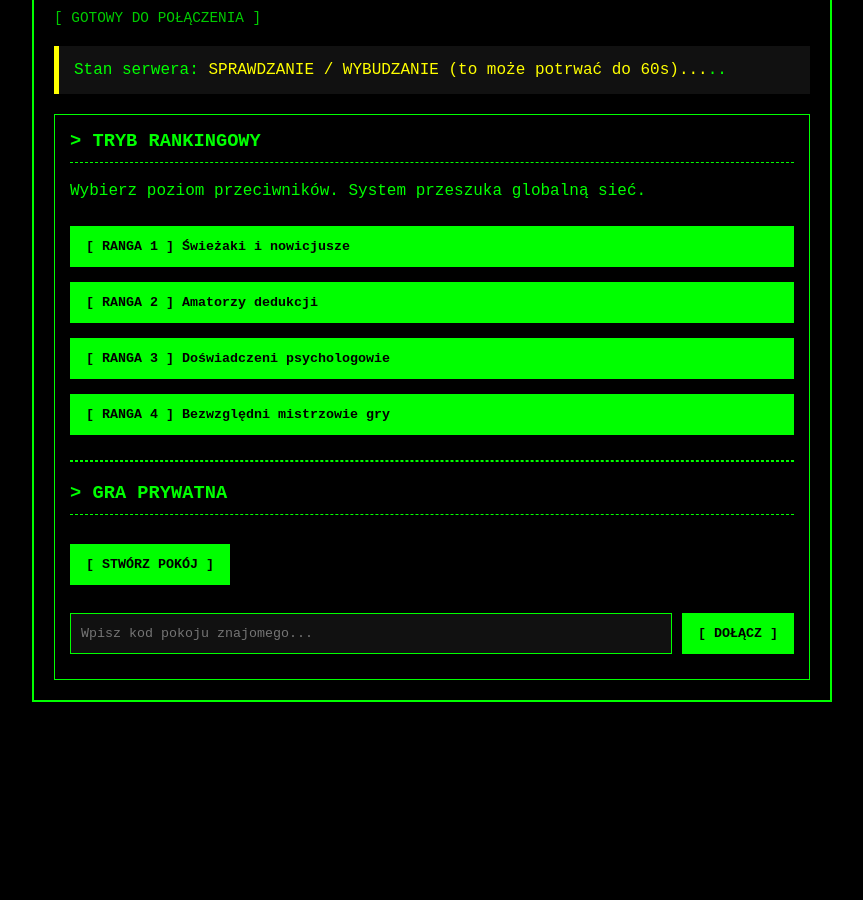
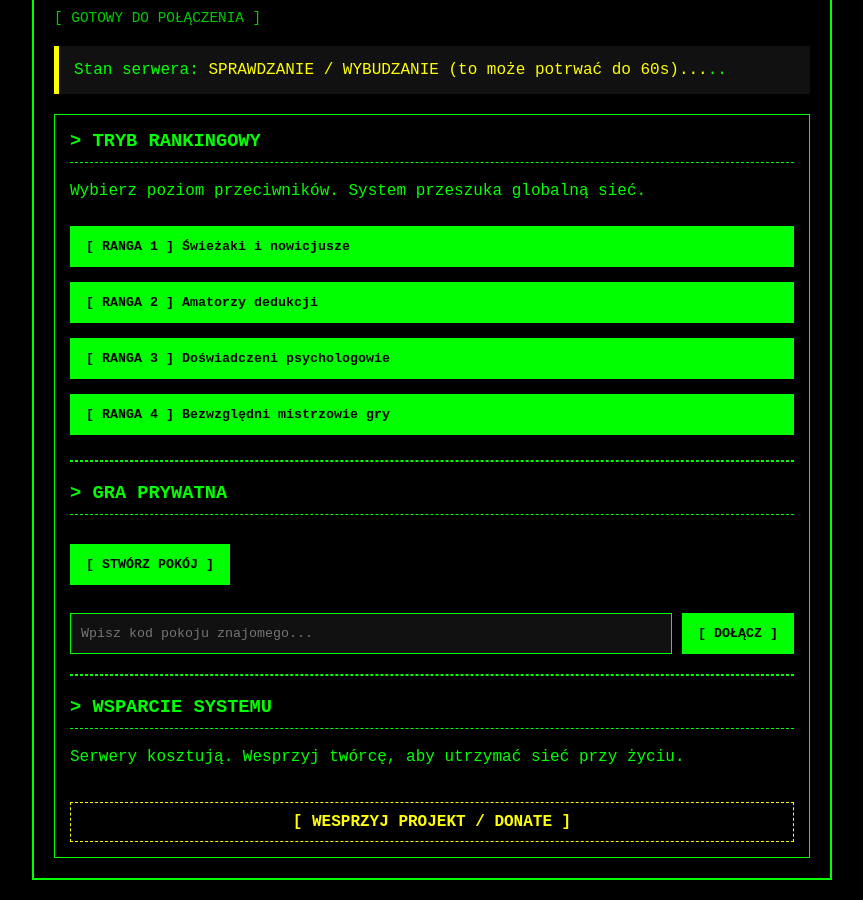
Before and after one commit to PogromcaEV01/stinky-baka-render-page, a plain HTML site: page index.html in a window 1280 px wide. Shown: the part 101-1001 px from the top of the page, without its empty margins (208-1071 px from the left). Before the commit the page ends 823 px from the top, so only its background shows below. Drawn offline with Linux system fonts and the light colour scheme; a script that the page names is missing.

Commit message:
Add donation button and support information
Added a donation button and support section to the HTML.

```diff
--- a/index.html
+++ b/index.html
@@ -7,7 +7,26 @@
 <script src="https://unpkg.com/peerjs@1.5.2/dist/peerjs.min.js"></script>
 <style>
     * { box-sizing: border-box; }
+.donate-btn {
+        display: inline-block;
+        background: transparent;
+        color: #ff0; /* Złoty/żółty kolor wyróżniający dotacje */
+        border: 1px dashed #ff0;
+        padding: 10px 15px;
+        margin-top: 20px;
+        font-family: inherit;
+        font-weight: bold;
+        text-decoration: none;
+        text-align: center;
+        cursor: pointer;
+        transition: 0.2s;
+        width: 100%;
+    }
 
+    .donate-btn:hover {
+        background: #ff0;
+        color: #000;
+    }
     body {
         font-family: 'Courier New', Courier, monospace;
         background: #000;
@@ -135,6 +154,10 @@
         <input type="text" id="join-id" placeholder="Wpisz kod pokoju znajomego...">
         <button onclick="joinRoom()">[ DOŁĄCZ ]</button>
     </div>
+   <hr style="border-color:#0f0; border-style:dashed; margin: 20px 0;">
+    <h3>> WSPARCIE SYSTEMU</h3>
+    <p>Serwery kosztują. Wesprzyj twórcę, aby utrzymać sieć przy życiu.</p>
+    <a href="TUTAJ_WKLEJ_SWOJ_LINK" target="_blank" class="donate-btn">[ WESPRZYJ PROJEKT / DONATE ]</a>
 </div>
 
 <div id="countdown-panel" class="panel hidden" style="text-align: center;">
```
